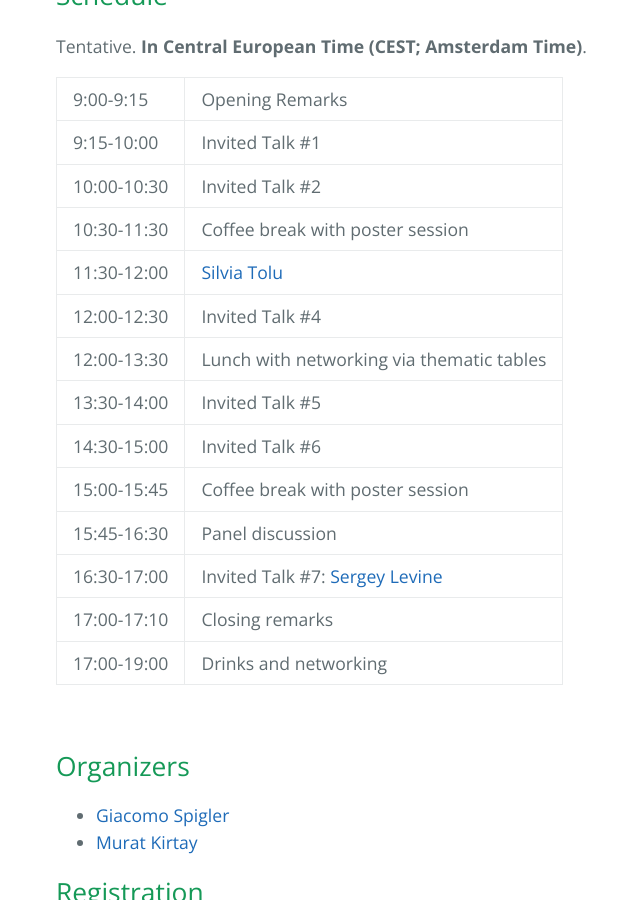
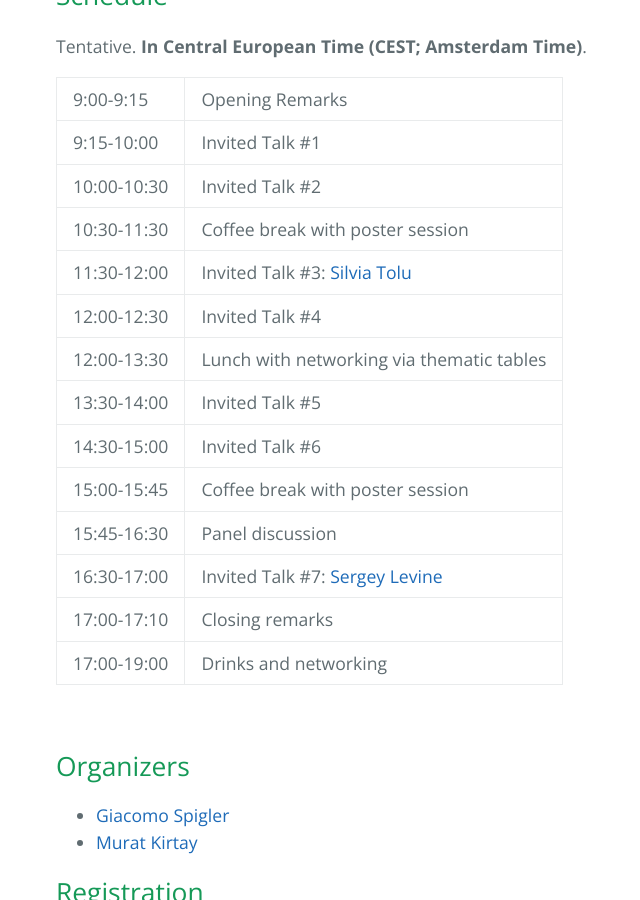
Before and after one commit to airlab-tilburg/ai4robotics-workshop, a Jekyll site: the page built from index.md, in a window 1280 px wide and 900 px high, scrolled down 1839 px. Shown: the whole window, without its empty margins (168-808 px from the left). Built offline with Jekyll 4.4.1, drawn with Linux system fonts in a browser that asks for light colours.

Commit message:
schedule

```diff
--- a/index.md
+++ b/index.md
@@ -53,7 +53,7 @@ Tentative. **In Central European Time (CEST; Amsterdam Time)**.
 | 9:15-10:00 | Invited Talk #1  |
 | 10:00-10:30 | Invited Talk #2  |
 | 10:30-11:30 | Coffee break with poster session |
-| 11:30-12:00 | [Silvia Tolu](https://www.dtu.dk/english/Person/cwis?id=102697&tab=1&entity=profile)  |
+| 11:30-12:00 | Invited Talk #3: [Silvia Tolu](https://www.dtu.dk/english/Person/cwis?id=102697&tab=1&entity=profile)  |
 | 12:00-12:30 | Invited Talk #4  |
 | 12:00-13:30 | Lunch with networking via thematic tables |
 | 13:30-14:00 | Invited Talk #5  |
```
